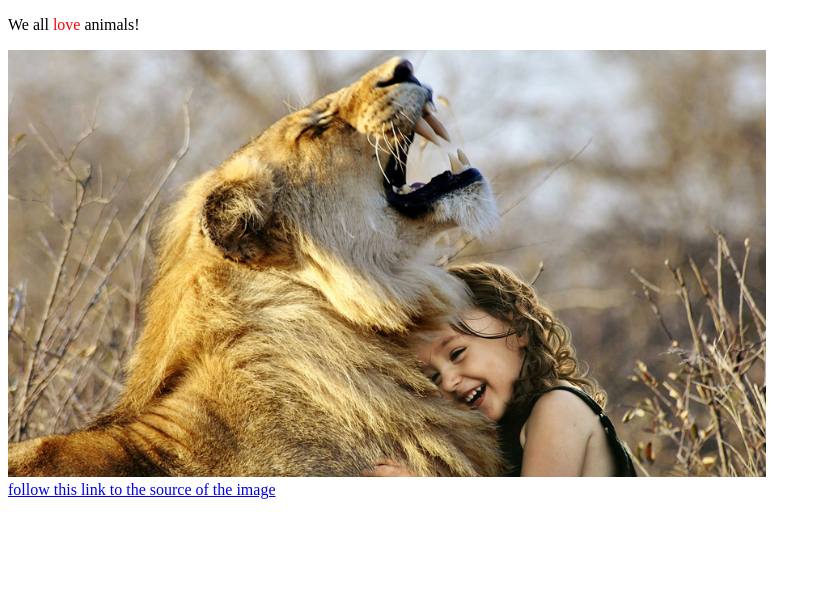
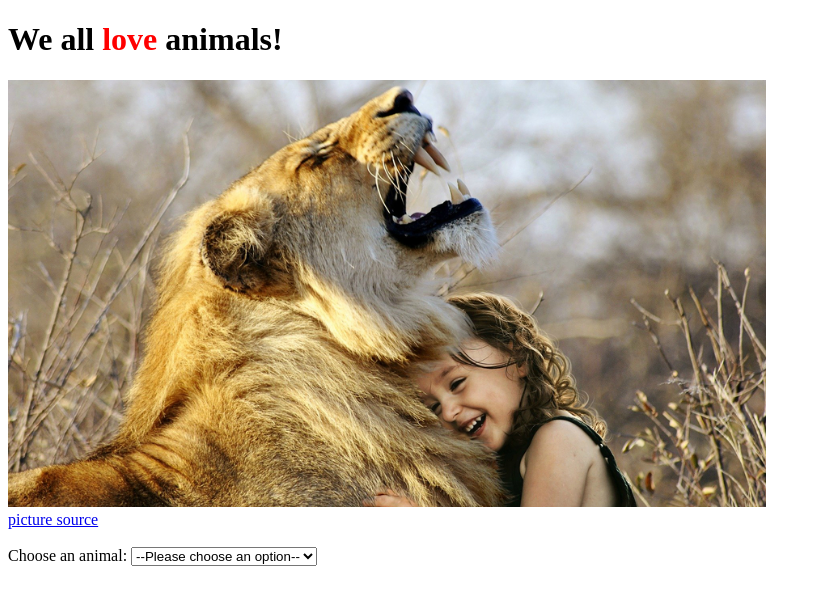
Before and after one commit to KortneyField/udacity-practice-website, a plain HTML site: page index.html in a window 1280 px wide. Shown: the whole page, without its empty margins (0-821 px from the left). Drawn offline with Linux system fonts and the light colour scheme.

Commit message:
added fav animal dropdown

```diff
--- a/index.html
+++ b/index.html
@@ -12,12 +12,25 @@
 
 
     <body>
-        <p>We all <span id="love">love</span> animals! </p>
+        <h1>We all <span id="love">love</span> animals! </h1>
         <img src="images/lovingAnimal.jpeg" width=60% alt="loving on a lion">
-    </br>
+        </br>
         <a href="https://www.pri.org/stories/2020-02-10/our-wild-calling-connecting-animals-transforms-lives">
-        follow this link to the source of the image</a>
+        picture source</a>
 
+        </br>
+        </br>
+
+        <label for="animal-select">Choose an animal:</label>
+        <select id="animal-select">
+            <option value="">--Please choose an option--</option>
+            <option value="lion">lion</option>
+            <option value="dog">dog</option>
+            <option value="bear">bear</option>
+            <option value="tiger">tiger</option>
+            <option value="elephant">elephant</option>
+            <option value="lizard">lizard</option>
+        </select>
     </body>
 
 
```
